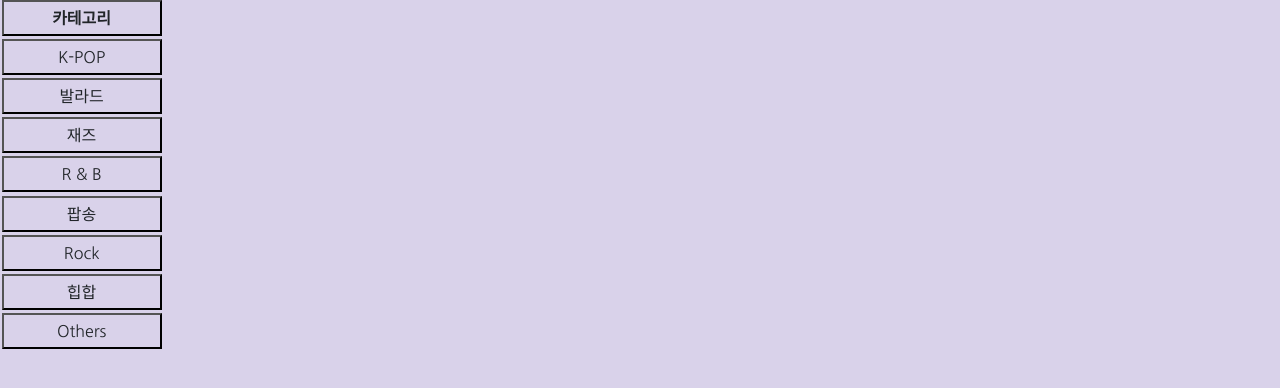
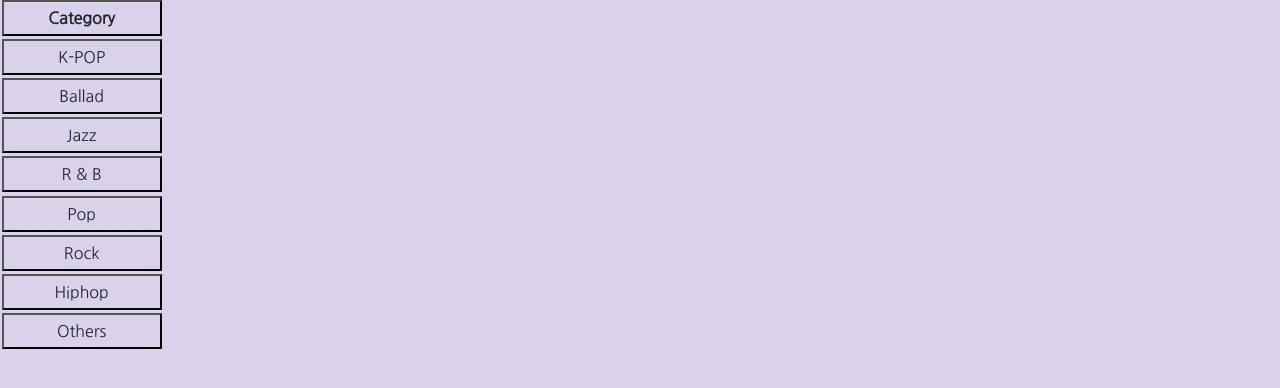
Before and after one commit to ooheunda/node4th-music-is-my-life-web, a plain HTML site: page main.html in a window 1280 px wide. Shown: the part 352-740 px from the top of the page. Drawn offline with nearby package versions, Linux system fonts and the light colour scheme; no server answers.

Commit message:
카테고리 한/영 변환

```diff
--- a/main.html
+++ b/main.html
@@ -712,14 +712,14 @@
 
     <div class="ctgr-btn">
         <div class="categoryBtns">
-            <button class="categoryBtn" id="categoryBtn"><strong>카테고리</strong></button>
+            <button class="categoryBtn" id="categoryBtn"><strong>Category </strong></button>
             <button class="kpopBtn" id="kpopBtn">K-POP</button>
-            <button class="balladBtn" id="balladBtn">발라드</button>
-            <button class="jazzBtn" id="jazzBtn">재즈</button>
+            <button class="balladBtn" id="balladBtn">Ballad</button>
+            <button class="jazzBtn" id="jazzBtn">Jazz</button>
             <button class="rbBtn" id="rbBtn">R & B</button>
-            <button class="popBtn" id="popBtn">팝송</button>
+            <button class="popBtn" id="popBtn">Pop</button>
             <button class="rockBtn" id="rockBtn">Rock</button>
-            <button class="hiphopBtn" id="hiphopBtn">힙합</button>
+            <button class="hiphopBtn" id="hiphopBtn">Hiphop</button>
             <button class="othersBtn" id="othersBtn">Others</button>
         </div>
     </div>
```
